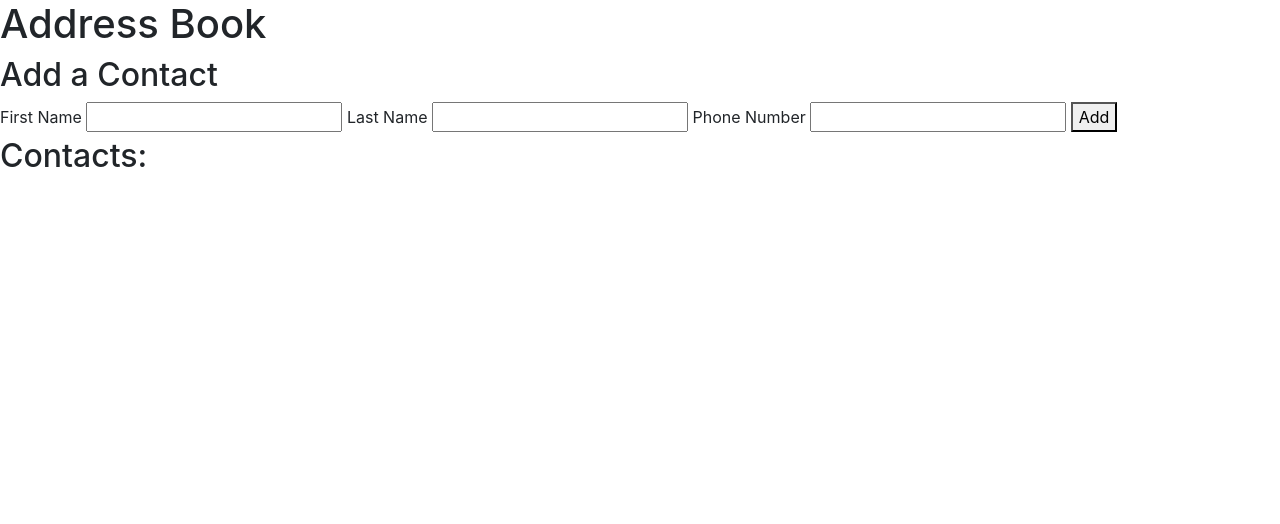
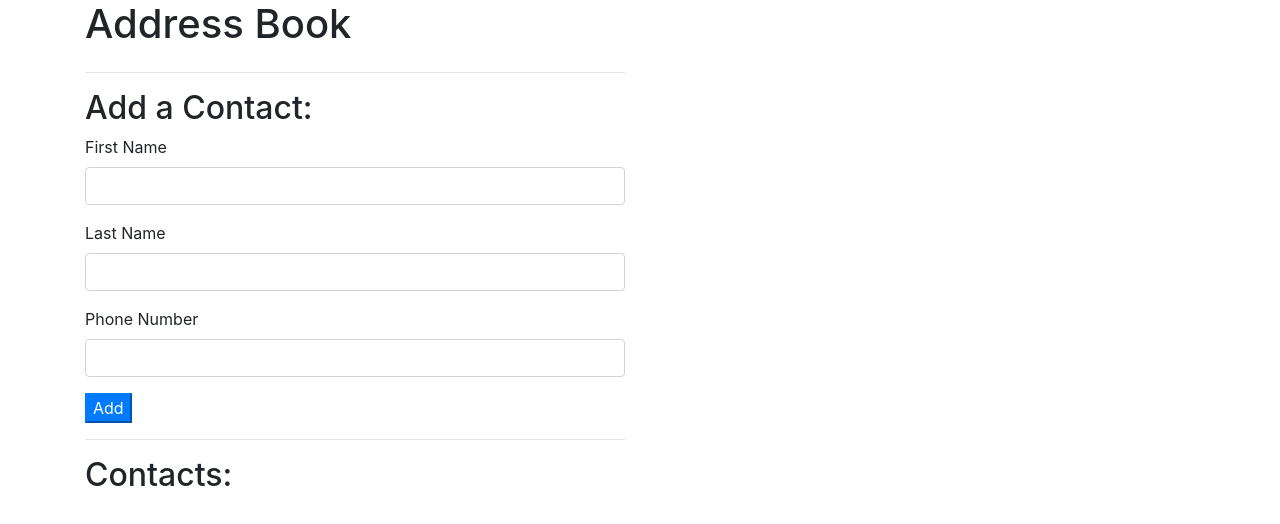
Before and after one commit to Singleballtheory/address-book, a plain HTML site: page index.html in a window 1280 px wide. Drawn offline with Linux system fonts and the light colour scheme.

Commit message:
Add bootstrap container to html

```diff
--- a/index.html
+++ b/index.html
@@ -8,28 +8,41 @@
   <title>Address Book</title>
 </head>
 <body>
+  <div class="container">
     <h1>Address Book</h1>
-  <h2>Add a Contact</h2>
+    <div class="row">
+      <div class="col-md-6">
+        <hr>
+        <h2>Add a Contact:</h2>
         <form id="new-contact">
+          <div class="form-group">
             <label for="new-first-name">First Name</label>
-    <input type="text id="new-first-name">
+            <input type="text"  class="form-control" id="new-first-name">
+          </div>
+          <div class="form-group">
             <label for="new-last-name">Last Name</label>
-    <input type="text" id="new-last-name">
+            <input type="text"  class="form-control" id="new-last-name">
+          </div>
+          <div class="form-group">
             <label for="new-phone-number">Phone Number</label>
-    <input type="text" id="new-phone-number">
-    <button type="submit">Add</button>
+            <input type="text"  class="form-control" id="new-phone-number">
+          </div>
+          <button type="submit" class="btn-primary">Add</button>
         </form>
-
+        <hr>
         <h2>Contacts:</h2>
         <ul id="contacts">
         </ul>
-
+      </div>
+      <div class="col-md-6">
         <div id="show-contact">
           <p>First Name: <span class="first-name"></span></p>
           <p>Last Name: <span class="last-name"></span></p>
           <p>Phone Number: <span class="phone-number"></span></p>
-
           <div id="buttons">
+          </div>
+        </div>
+      </div>
     </div>
   </div>
 </body>
```
Lines whose indentation alone changed are shown as unchanged.
